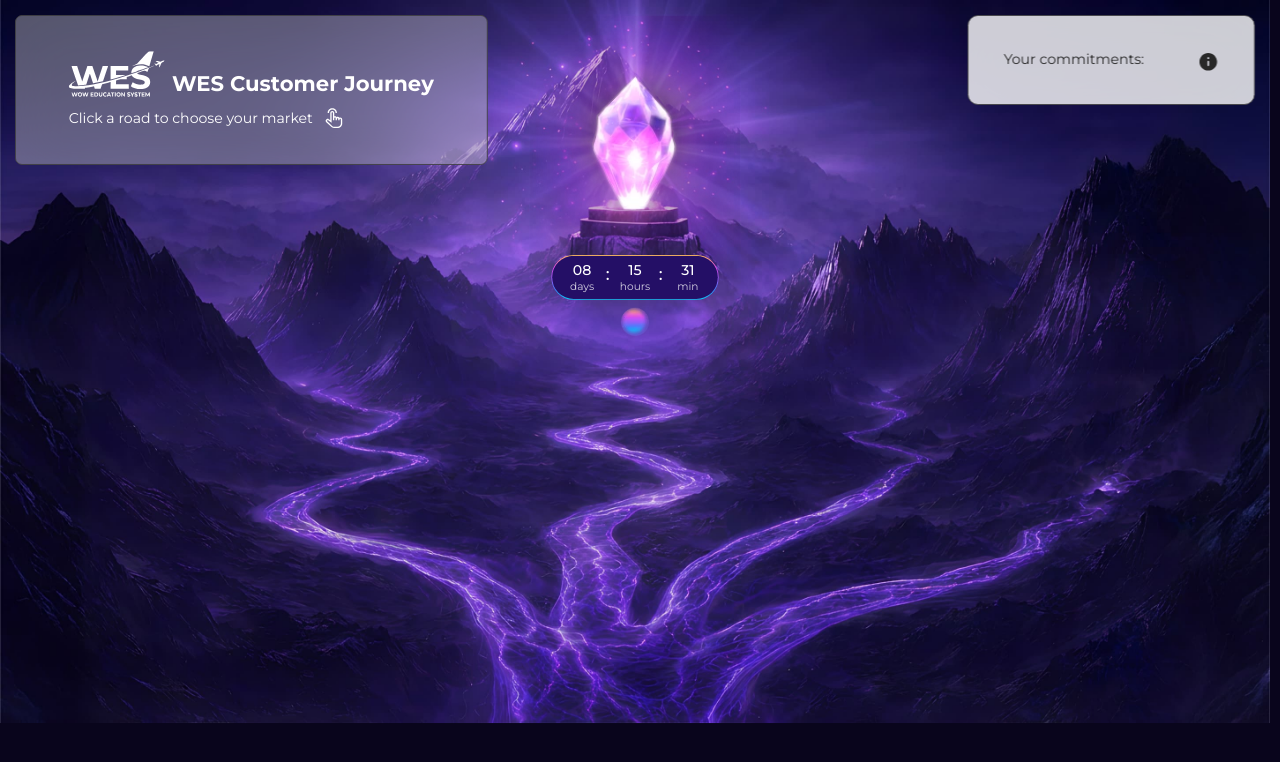
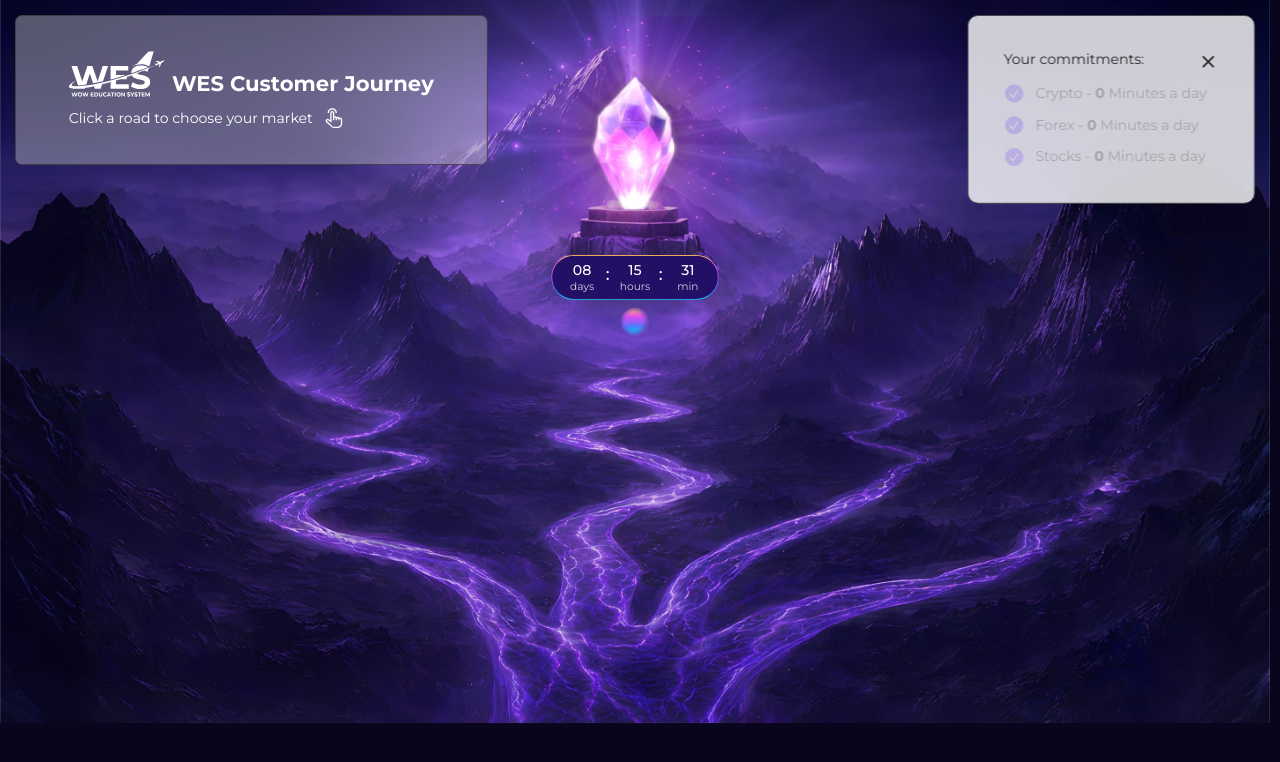
Before and after one commit to Kotiko-UA/mohsen-animations, a React (Vite) app: page / in a window 1280 px wide. Shown: the top 762 px of the page. Built offline with nearby package versions, Linux system fonts and the light colour scheme.

Commit message:
new adaptive sizes

```diff
--- a/src/App.jsx
+++ b/src/App.jsx
@@ -5,7 +5,7 @@ import { AnimationMob } from './animation/animation-mob'
 import './App.css'
 
 function App() {
-	const [isMobile, setIsMobile] = useState(window.innerWidth <= 1279)
+	const [isMobile, setIsMobile] = useState(window.innerWidth <= 1023)
 
 	useEffect(() => {
 		let rafId = null
@@ -13,7 +13,7 @@ function App() {
 		const handleResize = () => {
 			if (rafId) cancelAnimationFrame(rafId)
 			rafId = requestAnimationFrame(() => {
-				setIsMobile(window.innerWidth <= 1279)
+				setIsMobile(window.innerWidth <= 1023)
 			})
 		}
 
--- a/src/animation/animation.css
+++ b/src/animation/animation.css
@@ -353,7 +353,7 @@ section {
   }
 }
 
-@media screen and (min-width: 1280px) {
+@media screen and (min-width: 1024px) {
   .eclipse-image.crypto {
     top: 37%;
     left: 42%;
--- a/src/components/Click-banner/ClickBanner.module.css
+++ b/src/components/Click-banner/ClickBanner.module.css
@@ -73,7 +73,7 @@
   }
 }
 
-@media screen and (min-width: 1280px) {
+@media screen and (min-width: 1024px) {
   .wrapper {
 
     padding: 40px 60px;
--- a/src/components/Commitments/Commitments.jsx
+++ b/src/components/Commitments/Commitments.jsx
@@ -22,7 +22,9 @@ const buildCommitments = () => {
 }
 
 export default function Commitments({ hidden }) {
-	const [isCollapsed, setIsCollapsed] = useState(() => window.innerWidth <= 1280)
+	const [isCollapsed, setIsCollapsed] = useState(
+		() => window.innerWidth <= 1023,
+	)
 	const isHidden = hidden || isCollapsed
 	const [commitments, setCommitments] = useState(buildCommitments)
 
--- a/src/components/Commitments/Commitments.module.css
+++ b/src/components/Commitments/Commitments.module.css
@@ -94,7 +94,7 @@
     linear-gradient(90deg, #ff8a3d 0%, #8b5cf6 50%, #00d5ff 100%) border-box;
 }
 
-@media screen and (max-width: 1279px) {
+@media screen and (max-width: 1023px) {
 
   .wrapper {
     top: 24px;
--- a/src/components/Eclipse/Eclipse.module.css
+++ b/src/components/Eclipse/Eclipse.module.css
@@ -116,7 +116,7 @@
   height: 26px;
 }
 
-@media screen and (max-width: 1279px) {
+@media screen and (max-width: 1023px) {
   .wrapper {
     opacity: 1;
 
--- a/src/components/JourneyFlow/journey-flow.css
+++ b/src/components/JourneyFlow/journey-flow.css
@@ -897,7 +897,7 @@
   }
 }
 
-@media screen and (min-width: 1280px) {
+@media screen and (min-width: 1024px) {
   .journey-modal-wrap {
     gap: 40px;
     max-height: none;
--- a/src/components/Timer/Timer.module.css
+++ b/src/components/Timer/Timer.module.css
@@ -193,7 +193,7 @@
   }
 }
 
-@media screen and (min-width: 1280px) {
+@media screen and (min-width: 1024px) {
   .wrapper {
     top: 289px;
     width: 150px;
```
